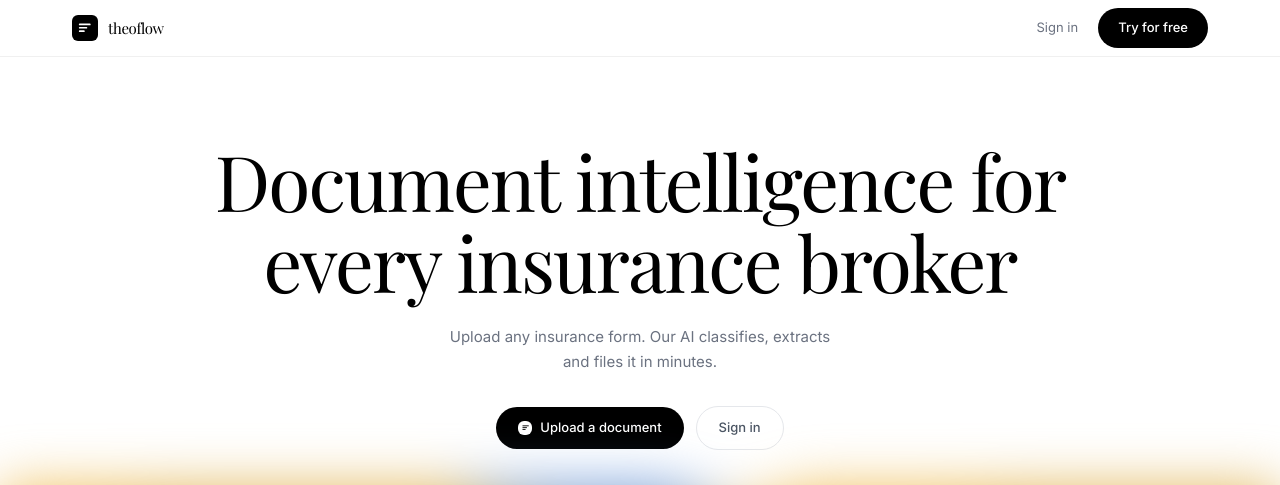
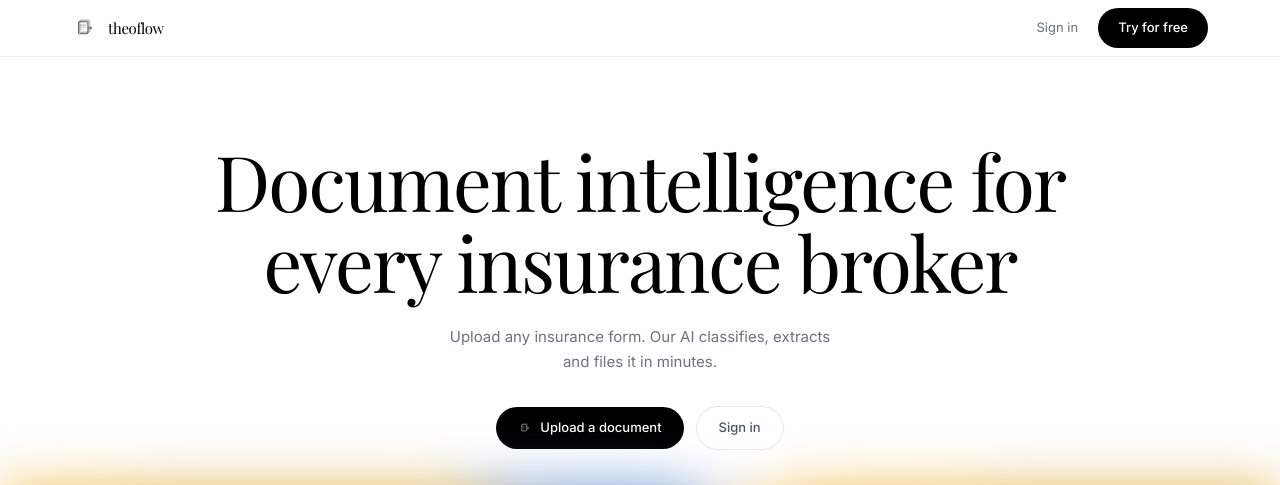
Before and after one commit to theo-flow/fe-customer-portal, a Next.js app: page / in a window 1280 px wide. Shown: the top 485 px of the page. Built offline with nearby package versions, Linux system fonts and the light colour scheme.

Commit message:
brand: replace inline mark with Variant B logo (document stack + flow arrow)
Shared LogoMark component renders the approved SVG logo across all
pages — TopNav, landing, login, register. Uses currentColor so it
adapts to dark/light backgrounds. Removes four duplicate Mark
components.

```diff
--- a/src/app/(auth)/login/page.tsx
+++ b/src/app/(auth)/login/page.tsx
@@ -4,6 +4,7 @@ import Link from 'next/link'
 import { useRouter, useSearchParams } from 'next/navigation'
 import { motion } from 'framer-motion'
 import { signIn, friendlyError } from '@/lib/auth'
+import { LogoMark } from '@/components/LogoMark'
 
 export default function LoginPage() {
   return (
@@ -167,14 +168,7 @@ function LoginForm() {
 
 
 function Mark() {
-  return (
-    <div className="w-7 h-7 rounded-lg flex items-center justify-center flex-shrink-0"
-         style={{ background:'rgba(255,255,255,0.10)', border:'1px solid rgba(255,255,255,0.16)' }}>
-      <svg className="w-3.5 h-3.5 text-white" viewBox="0 0 16 16" fill="none">
-        <path d="M3 4h10M3 8h7M3 12h5" stroke="currentColor" strokeWidth="1.8" strokeLinecap="round"/>
-      </svg>
-    </div>
-  )
+  return <LogoMark size={28} className="text-white"/>
 }
 
 function DarkInput(props: React.InputHTMLAttributes<HTMLInputElement>) {
--- a/src/app/(auth)/register/page.tsx
+++ b/src/app/(auth)/register/page.tsx
@@ -3,6 +3,7 @@ import { useState, useRef, useCallback } from 'react'
 import { useRouter } from 'next/navigation'
 import { motion } from 'framer-motion'
 import { signUp, friendlyError } from '@/lib/auth'
+import { LogoMark } from '@/components/LogoMark'
 
 // ── Constants ──────────────────────────────────────────────────────────────
 const PRODUCTS = [
@@ -261,12 +262,7 @@ export default function RegisterPage() {
         <motion.div className="flex items-center gap-2.5 flex-shrink-0"
           initial={{ opacity: 0, y: -6 }} animate={{ opacity: 1, y: 0 }}
           transition={{ duration: 0.35 }}>
-          <div className="w-7 h-7 rounded-lg flex items-center justify-center flex-shrink-0"
-               style={{ background:'rgba(255,255,255,0.10)', border:'1px solid rgba(255,255,255,0.16)' }}>
-            <svg className="w-3.5 h-3.5 text-white" viewBox="0 0 16 16" fill="none">
-              <path d="M3 4h10M3 8h7M3 12h5" stroke="currentColor" strokeWidth="1.8" strokeLinecap="round"/>
-            </svg>
-          </div>
+          <LogoMark size={28} className="text-white"/>
           <span className="font-display text-[1rem] tracking-tight text-white">theoflow</span>
         </motion.div>
 
--- a/src/app/page.tsx
+++ b/src/app/page.tsx
@@ -2,6 +2,7 @@
 import { useRef } from 'react'
 import { useAnimationFrame } from 'framer-motion'
 import Link from 'next/link'
+import { LogoMark } from '@/components/LogoMark'
 
 /* ═══════════════════════════════════════════════════════
    theoflow — Landing Page
@@ -79,7 +80,7 @@ function Hero() {
         <Link href="/register"
           className="flex items-center gap-2 bg-black text-white text-[13px] font-medium
                      px-[22px] py-[11px] rounded-full hover:bg-gray-800 transition-colors">
-          <Mark size={14} invert />
+          <LogoMark size={14} className="text-white"/>
           Upload a document
         </Link>
         <Link href="/login"
@@ -413,15 +414,6 @@ function Footer() {
 }
 
 /* ── Shared: logo mark ────────────────────────────────────────── */
-function Mark({ size = 26, invert = false }: { size?: number; invert?: boolean }) {
-  return (
-    <div style={{ width:size, height:size }}
-         className={`rounded-md flex items-center justify-center flex-shrink-0
-           ${invert ? 'bg-white' : 'bg-black'}`}>
-      <svg style={{ width:size*0.52, height:size*0.52 }} viewBox="0 0 16 16" fill="none">
-        <path d="M2 4h12M2 8h8M2 12h5" stroke={invert ? 'black' : 'white'}
-              strokeWidth="2" strokeLinecap="round"/>
-      </svg>
-    </div>
-  )
+function Mark({ size = 26 }: { size?: number }) {
+  return <LogoMark size={size} className="text-black"/>
 }
--- /dev/null
+++ b/src/components/LogoMark.tsx
@@ -0,0 +1,40 @@
+interface Props {
+  size?: number
+  className?: string
+}
+
+export function LogoMark({ size = 28, className = '' }: Props) {
+  return (
+    <svg
+      width={size}
+      height={size}
+      viewBox="0 0 100 100"
+      fill="none"
+      xmlns="http://www.w3.org/2000/svg"
+      className={className}
+      aria-label="theoflow"
+    >
+      {/* Back document */}
+      <rect x="33" y="18" width="36" height="46" rx="3"
+            stroke="currentColor" strokeWidth="2.2" opacity="0.28"/>
+      {/* Mid document */}
+      <rect x="29" y="22" width="36" height="46" rx="3"
+            stroke="currentColor" strokeWidth="2.2" opacity="0.55"/>
+      {/* Front document */}
+      <rect x="25" y="26" width="36" height="46" rx="3"
+            stroke="currentColor" strokeWidth="2.4"/>
+      {/* Document content lines */}
+      <line x1="33" y1="39" x2="53" y2="39"
+            stroke="currentColor" strokeWidth="1.8" strokeLinecap="round" opacity="0.75"/>
+      <line x1="33" y1="47" x2="53" y2="47"
+            stroke="currentColor" strokeWidth="1.8" strokeLinecap="round" opacity="0.5"/>
+      <line x1="33" y1="55" x2="44" y2="55"
+            stroke="currentColor" strokeWidth="1.8" strokeLinecap="round" opacity="0.3"/>
+      {/* Flow arrow */}
+      <line x1="64" y1="50" x2="75" y2="50"
+            stroke="currentColor" strokeWidth="2.2" strokeLinecap="round"/>
+      <polyline points="71,45 75,50 71,55"
+                stroke="currentColor" strokeWidth="2.2" strokeLinecap="round" strokeLinejoin="round"/>
+    </svg>
+  )
+}
--- a/src/components/TopNav.tsx
+++ b/src/components/TopNav.tsx
@@ -2,6 +2,7 @@
 import { useState, useEffect } from 'react'
 import Link from 'next/link'
 import { usePathname } from 'next/navigation'
+import { LogoMark } from '@/components/LogoMark'
 
 const NAV = [
   { href: '/upload',    label: 'Upload' },
@@ -26,12 +27,7 @@ export function TopNav() {
         <div className="max-w-5xl mx-auto px-4 sm:px-6 flex items-center h-16 gap-8">
           {/* Logo */}
           <Link href="/dashboard" className="flex items-center gap-2.5 flex-shrink-0">
-            <div className="w-7 h-7 rounded-lg bg-black flex items-center justify-center">
-              <svg className="w-3.5 h-3.5 text-white" viewBox="0 0 16 16" fill="none">
-                <path d="M3 4h10M3 8h7M3 12h5" stroke="currentColor" strokeWidth="1.8"
-                      strokeLinecap="round" strokeLinejoin="round"/>
-              </svg>
-            </div>
+            <LogoMark size={28} className="text-black"/>
             <span className="font-display text-lg text-gray-900 tracking-tight">theoflow</span>
           </Link>
 
```
